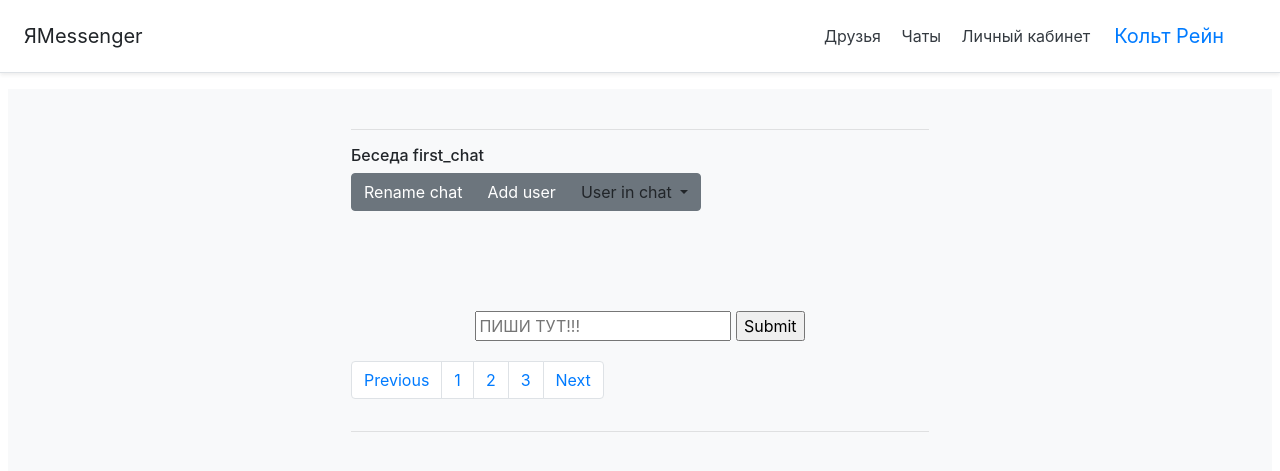
After one commit to IsaevaMaria/SimplyProject, a Flask app: page /chat/1 in a window 1280 px wide. The commit adds this page. Shown: the top 471 px of the page. Run offline with Flask 2, Linux system fonts and the light colour scheme; a user stored in the database is signed in; data comes from the database, SQL or seed files in the repository; both versions use the stored data as it was after the commit; some libraries are stand-ins or nearby versions.

Commit message:
внесены изменения в интерфейс

```diff
--- a/main.py
+++ b/main.py
@@ -160,9 +160,25 @@ def accept_friend(invitation_id):
     return redirect(past)
 
 
+
+#################################
+@app.route("/chats")
+@login_required
+def user_chats():
+    return render_template("chats.html", chats=current_user.chats)
+
+@app.route("/chat/<int:chat_id>", methods=["POST", "GET"])
+@login_required
+def user_chat(chat_id):
+    session = db_session.create_session()
+    chat = session.query(chats.Chats).get(chat_id)
+    return render_template("user_chat.html", chat=chat, members=[(user.id, user.name) for user in chat.users])
+
+
+
 if __name__ == "__main__":
     db_session.global_init("db/database.sqlite")
     session = db_session.create_session()
     app.register_blueprint(api.api)
     #  app.run(host="0.0.0.0", port=int(os.environ.get("PORT", 5000)))
-    app.run(host="127.0.0.1", port=8000)
+    app.run(host="127.0.0.1", port=8080)
--- a/templates/base.html
+++ b/templates/base.html
@@ -3,7 +3,7 @@
 <head>
 <link rel="stylesheet" href="https://stackpath.bootstrapcdn.com/bootstrap/4.4.1/css/bootstrap.min.css" integrity="sha384-Vkoo8x4CGsO3+Hhxv8T/Q5PaXtkKtu6ug5TOeNV6gBiFeWPGFN9MuhOf23Q9Ifjh" crossorigin="anonymous">
 <link type="text/css"   href="{{ url_for( 'static', filename='css/style2.css', v=1)}}" rel="stylesheet">
-        	<title> {{ title }}</title>
+       	<title> {{ title }}</title>
     		</head>
     		<body>
 
--- a/templates/index.html
+++ b/templates/index.html
@@ -1,4 +1,4 @@
 {% extends "base.html" %}
 {% block content %}
-<img src="{{url_for('static', filename = 'pictures/cat-minimal.png') }}" alt="" style="width:400px">
+<img src="{{url_for('static', filename = 'pictures/cat-minimal.png') }}" alt="" style="width:400px;">
 {% endblock %}
--- /dev/null
+++ b/templates/user_chat.html
@@ -0,0 +1,47 @@
+{% extends "base.html" %}
+{% block content %}
+
+<h6 style="text-align:left;"> Беседа {{ chat.name }}</h6>
+<div class="container">
+    <div class="row" style="margin: 10 px;">
+<div class="btn-group .btn-group-sm" >
+    <a class="btn btn-secondary" href="#">Rename chat</a>
+    <a class="btn btn-secondary" href="#">Add user</a>
+    <div class="btn-group">
+    <a class="btn btn-secondary dropdown-toggle" data-toggle="dropdown">
+       User in chat
+    </a>
+    <div class="dropdown-menu" id="members">
+        {% for member in members %}
+        <a class="dropdown-item" href="{{ url_for('user_page', user_id=member[0]) }}">{{ member[1] }}</a>
+                {% endfor %}
+    </div>
+</div>
+</div>
+    </div>
+
+   <div class="row" style="margin-top: 100px;">
+        <div class="col-sm">
+            <div id="messages_box">
+                <div id="messages">
+                </div>
+                <div id="send_message">
+                    <input id="chat_id" type="hidden" value={{ chat.id }}>
+                    <input type="text" id="text_input" placeholder="ПИШИ ТУТ!!!">
+                    <input id="submit" type="submit">
+                </div>
+            </div>
+        </div>
+    </div>
+    <div class = "row"  style="margin-top:20px;">
+        <ul class="pagination">
+  <li class="page-item"><a class="page-link" href="#">Previous</a></li>
+  <li class="page-item"><a class="page-link" href="#">1</a></li>
+  <li class="page-item"><a class="page-link" href="#">2</a></li>
+  <li class="page-item"><a class="page-link" href="#">3</a></li>
+  <li class="page-item"><a class="page-link" href="#">Next</a></li>
+</ul>
+    </div>
+</div>
+<script src="{{ url_for('static', filename='js/chat.js', v=35) }}"></script>
+{% endblock %}
```
Also changed, not shown: templates/chats.html (added, +16 -0 lines), db/database.sqlite.
